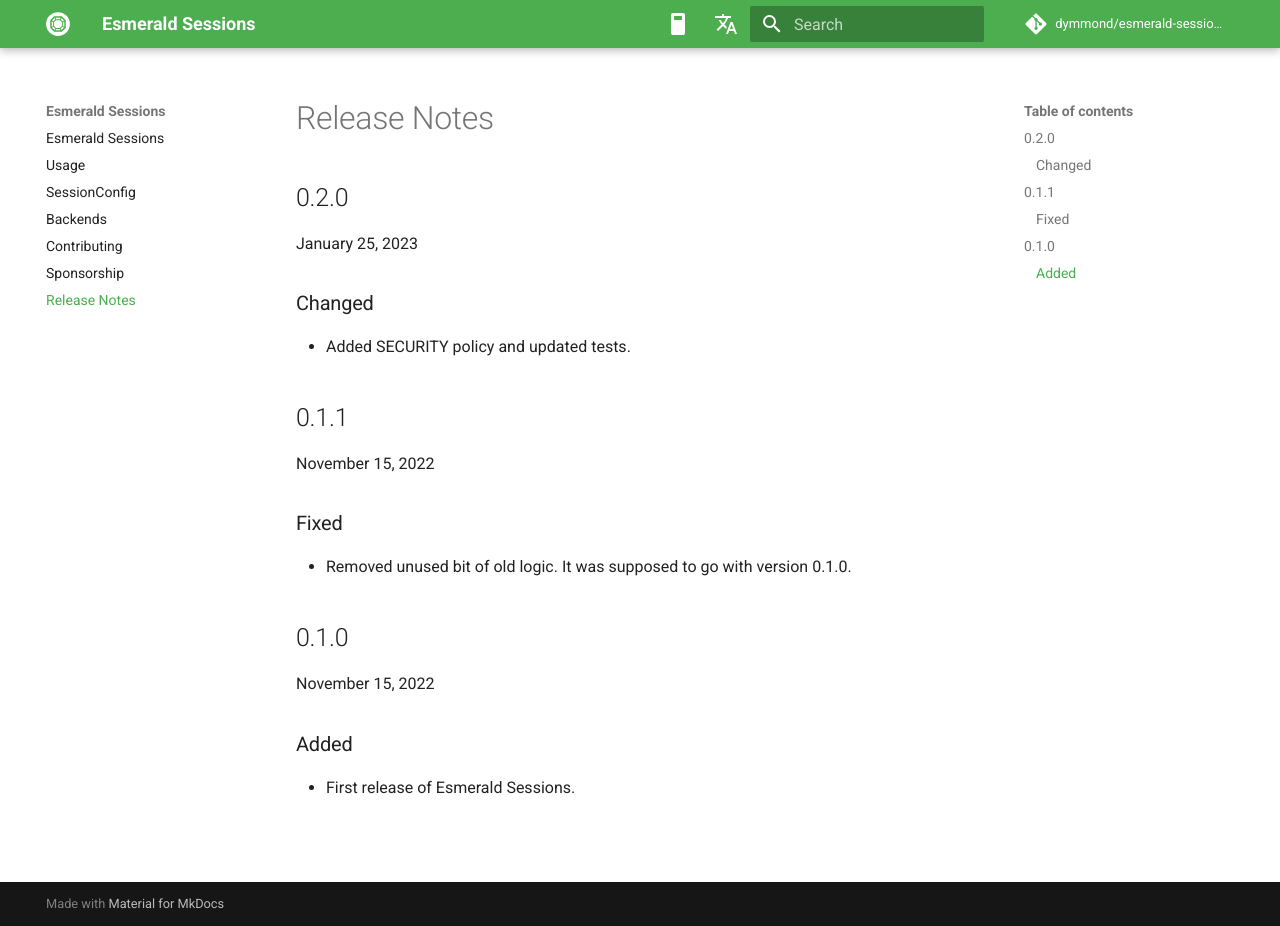
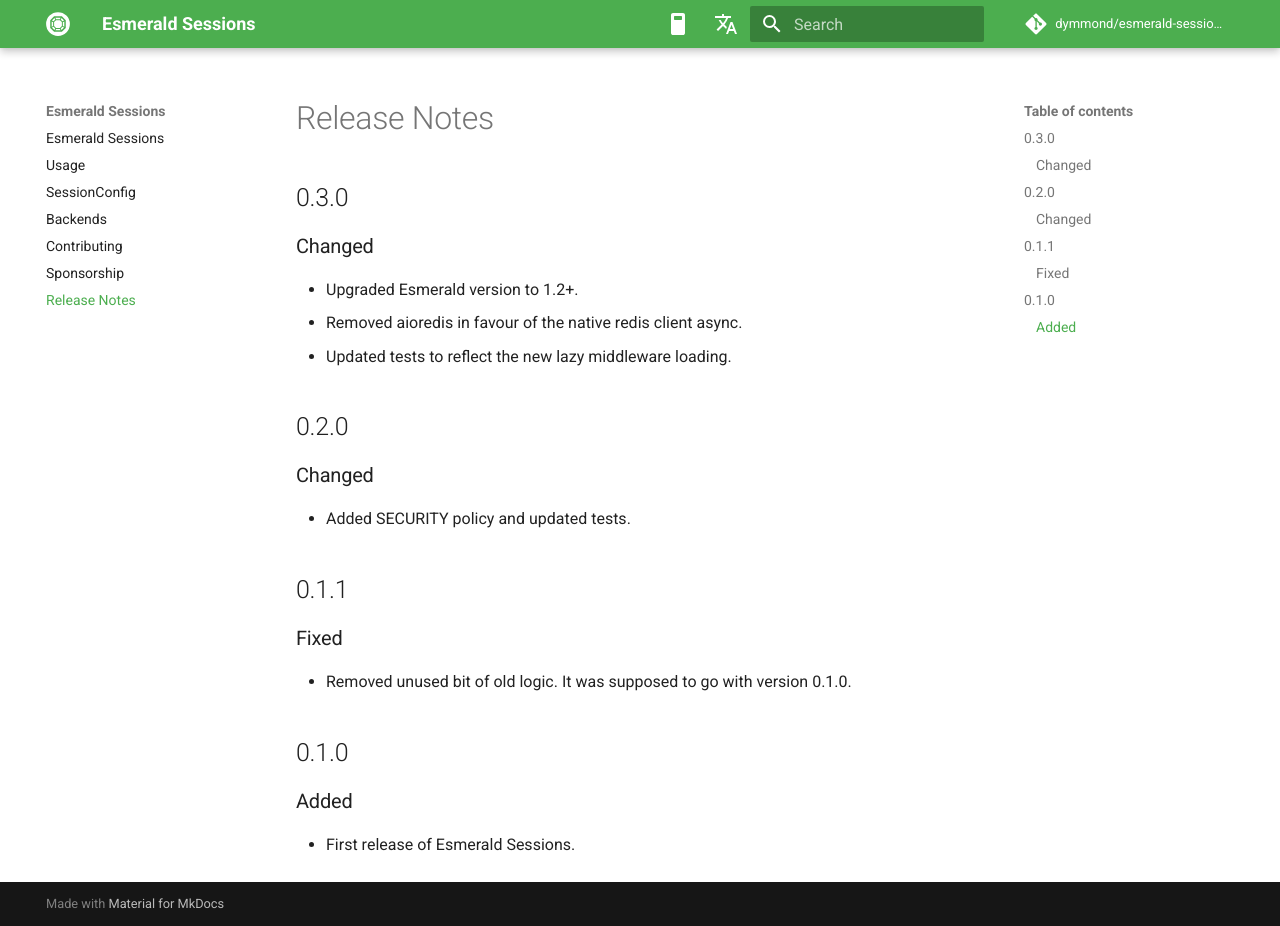
Before and after one commit to dymmond/esmerald-sessions, an MkDocs documentation site: the page built from docs/release-notes.md, in a window 1280 px wide and 926 px high. Built offline with MkDocs 1.6.1 and Material for MkDocs 9.7.7, drawn with Linux system fonts in a browser that asks for light colours; comment, search, counter and statistics services are not loaded.

Commit message:
📃 Update release docs

```diff
--- a/docs/release-notes.md
+++ b/docs/release-notes.md
@@ -1,16 +1,20 @@
 # Release Notes
 
+## 0.3.0
+
+### Changed
+
+- Upgraded Esmerald version to 1.2+.
+- Removed aioredis in favour of the native redis client async.
+- Updated tests to reflect the new lazy middleware loading.
+
 ## 0.2.0
-
-January 25, 2023
 
 ### Changed
 
 - Added SECURITY policy and updated tests.
 
 ## 0.1.1
-
-November 15, 2022
 
 ### Fixed
 
@@ -19,8 +23,6 @@
 
 ## 0.1.0
 
-November 15, 2022
-
 ### Added
 
 - First release of Esmerald Sessions.
```
